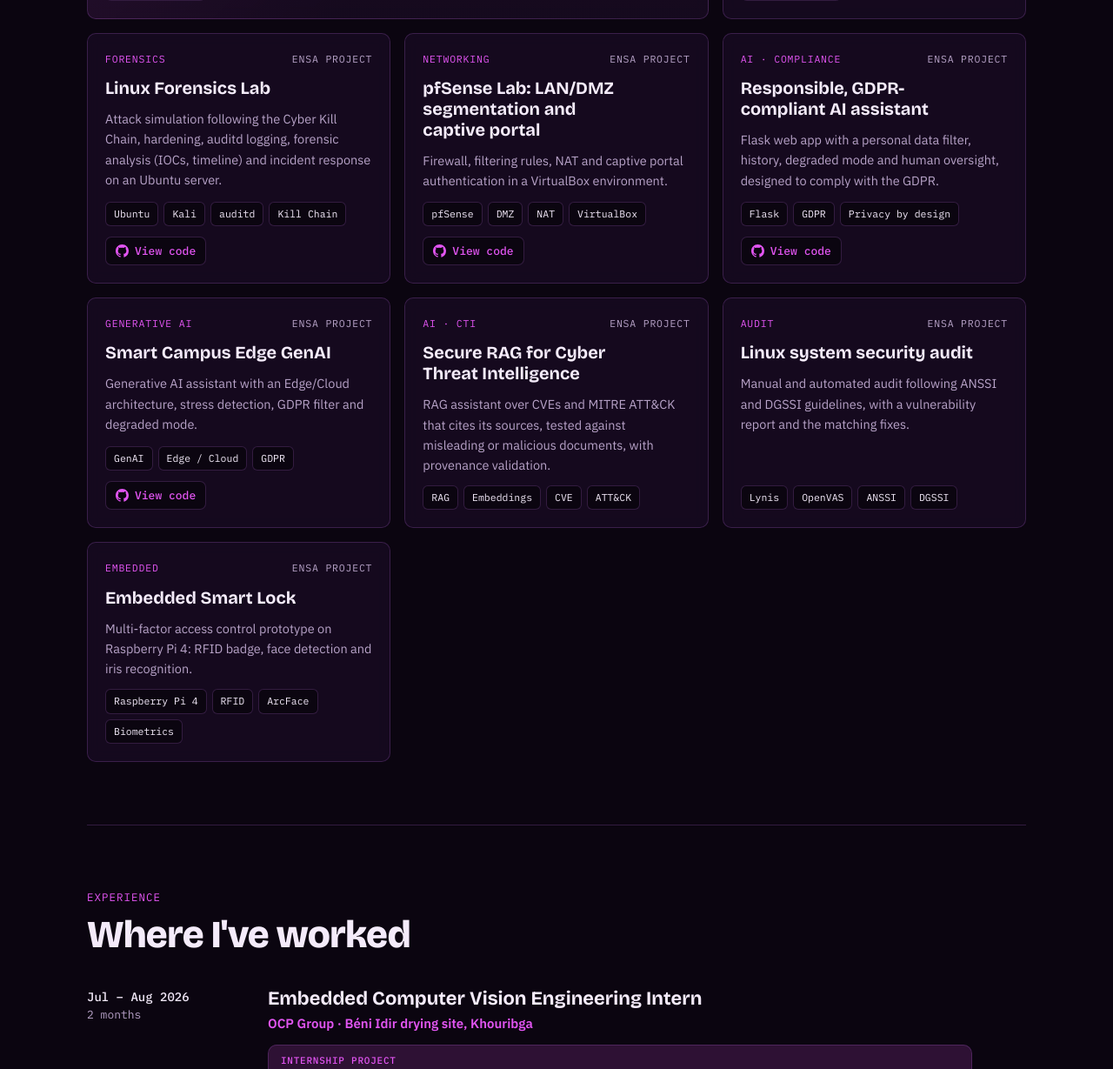
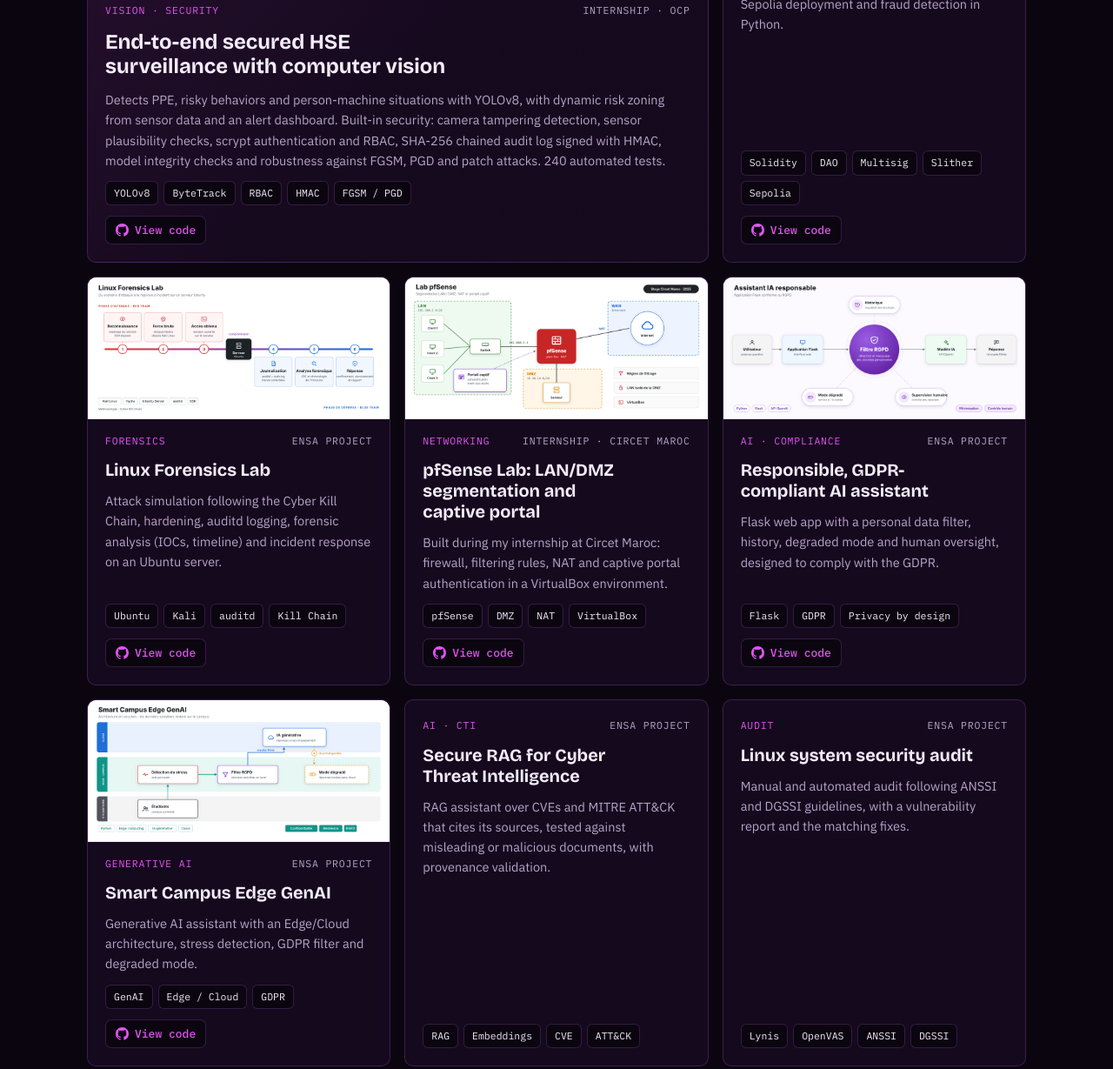
Before and after one commit to sabrine-ouarchane/sabrine-ouarchane.github.io, a plain HTML site: page index.html in a window 1280 px wide. Shown: the part 1513-2742 px from the top of the page at 87% size. Drawn offline with nearby package versions, Linux system fonts and the light colour scheme; animation ran at ten frames a second.

Commit message:
Update index.html

```diff
--- a/index.html
+++ b/index.html
@@ -150,6 +150,11 @@ h2{font-size:clamp(30px,4.4vw,44px);font-weight:800;letter-spacing:-.02em;line-h
 @media (max-width:600px){.proj.feat{grid-column:auto}}
 .repo{display:inline-flex;align-items:center;gap:7px;align-self:flex-start;font:500 13px/1 var(--mono);text-decoration:none;color:var(--accent);padding:8px 11px;border:1px solid var(--line);border-radius:7px;background:var(--bg)}
 .repo:hover{border-color:var(--accent)}
+.proj-media{margin:-20px -20px 4px;display:grid;gap:2px;grid-template-columns:repeat(var(--n,1),1fr);border-bottom:1px solid var(--line);border-radius:var(--radius) var(--radius) 0 0;overflow:hidden;background:#fff}
+.proj-media button{display:block;padding:0;border:0;background:#fff;cursor:zoom-in;aspect-ratio:2.15/1;overflow:hidden}
+.proj-media[style*="--n:2"] button{aspect-ratio:1.075/1}
+.proj-media img{width:100%;height:100%;object-fit:contain;display:block}
+.proj-media.photo img{object-fit:cover}
 
 /* Experience */
 .timeline{display:grid;gap:0;position:relative}
@@ -548,15 +553,15 @@ dialog.lb{max-height:92vh;overflow:auto}
   // Projects
   const GH='https://github.com/sabrine-ouarchane/';
   const projects=[
-    {c:'ia',l:'Vision · Security',o:'Internship · OCP',f:1,t:"End-to-end secured HSE surveillance with computer vision",d:"Detects PPE, risky behaviors and person-machine situations with YOLOv8, with dynamic risk zoning from sensor data and an alert dashboard. Built-in security: camera tampering detection, sensor plausibility checks, scrypt authentication and RBAC, SHA-256 chained audit log signed with HMAC, model integrity checks and robustness against FGSM, PGD and patch attacks. 240 automated tests.",s:['YOLOv8','ByteTrack','RBAC','HMAC','FGSM / PGD'],r:'hse-vision-securisee'},
-    {c:'blockchain',l:'Blockchain',o:'ENSA project',t:"CrowdFund DAO: secure decentralized crowdfunding",d:"ERC-20 token, DAO governance with snapshot and timelock, 2-of-3 multisig, React and IPFS dApp. 46 tests including fuzzing, Slither audit, Sepolia deployment and fraud detection in Python.",s:['Solidity','DAO','Multisig','Slither','Sepolia'],r:'crowdfund-dao'},
-    {c:'cyber',l:'Forensics',o:'ENSA project',t:"Linux Forensics Lab",d:"Attack simulation following the Cyber Kill Chain, hardening, auditd logging, forensic analysis (IOCs, timeline) and incident response on an Ubuntu server.",s:['Ubuntu','Kali','auditd','Kill Chain'],r:'linux-forensics-lab'},
-    {c:'cyber',l:'Networking',o:'ENSA project',t:"pfSense Lab: LAN/DMZ segmentation and captive portal",d:"Firewall, filtering rules, NAT and captive portal authentication in a VirtualBox environment.",s:['pfSense','DMZ','NAT','VirtualBox'],r:'pfsense-captive-portal-dmz-lab'},
-    {c:'ia',l:'AI · Compliance',o:'ENSA project',t:"Responsible, GDPR-compliant AI assistant",d:"Flask web app with a personal data filter, history, degraded mode and human oversight, designed to comply with the GDPR.",s:['Flask','GDPR','Privacy by design'],r:'assistant-ia-responsable-rgpd'},
-    {c:'ia',l:'Generative AI',o:'ENSA project',t:"Smart Campus Edge GenAI",d:"Generative AI assistant with an Edge/Cloud architecture, stress detection, GDPR filter and degraded mode.",s:['GenAI','Edge / Cloud','GDPR'],r:'smart-campus-edge-genai'},
+    {c:'ia',l:'Vision · Security',o:'Internship · OCP',f:1,t:"End-to-end secured HSE surveillance with computer vision",d:"Detects PPE, risky behaviors and person-machine situations with YOLOv8, with dynamic risk zoning from sensor data and an alert dashboard. Built-in security: camera tampering detection, sensor plausibility checks, scrypt authentication and RBAC, SHA-256 chained audit log signed with HMAC, model integrity checks and robustness against FGSM, PGD and patch attacks. 240 automated tests.",s:['YOLOv8','ByteTrack','RBAC','HMAC','FGSM / PGD'],r:'hse-vision-securisee',img:['hse-vision-securisee.jpg']},
+    {c:'blockchain',l:'Blockchain',o:'ENSA project',t:"CrowdFund DAO: secure decentralized crowdfunding",d:"ERC-20 token, DAO governance with snapshot and timelock, 2-of-3 multisig, React and IPFS dApp. 46 tests including fuzzing, Slither audit, Sepolia deployment and fraud detection in Python.",s:['Solidity','DAO','Multisig','Slither','Sepolia'],r:'crowdfund-dao',img:['crowdfund-dao.jpg']},
+    {c:'cyber',l:'Forensics',o:'ENSA project',t:"Linux Forensics Lab",d:"Attack simulation following the Cyber Kill Chain, hardening, auditd logging, forensic analysis (IOCs, timeline) and incident response on an Ubuntu server.",s:['Ubuntu','Kali','auditd','Kill Chain'],r:'linux-forensics-lab',img:['linux-forensics-lab.png']},
+    {c:'cyber',l:'Networking',o:'Internship · Circet Maroc',t:"pfSense Lab: LAN/DMZ segmentation and captive portal",d:"Built during my internship at Circet Maroc: firewall, filtering rules, NAT and captive portal authentication in a VirtualBox environment.",s:['pfSense','DMZ','NAT','VirtualBox'],r:'pfsense-captive-portal-dmz-lab',img:['pfsense-lab.png']},
+    {c:'ia',l:'AI · Compliance',o:'ENSA project',t:"Responsible, GDPR-compliant AI assistant",d:"Flask web app with a personal data filter, history, degraded mode and human oversight, designed to comply with the GDPR.",s:['Flask','GDPR','Privacy by design'],r:'assistant-ia-responsable-rgpd',img:['assistant-ia-rgpd.png']},
+    {c:'ia',l:'Generative AI',o:'ENSA project',t:"Smart Campus Edge GenAI",d:"Generative AI assistant with an Edge/Cloud architecture, stress detection, GDPR filter and degraded mode.",s:['GenAI','Edge / Cloud','GDPR'],r:'smart-campus-edge-genai',img:['smart-campus-edge-genai.png']},
     {c:'ia',l:'AI · CTI',o:'ENSA project',t:"Secure RAG for Cyber Threat Intelligence",d:"RAG assistant over CVEs and MITRE ATT&CK that cites its sources, tested against misleading or malicious documents, with provenance validation.",s:['RAG','Embeddings','CVE','ATT&CK']},
     {c:'cyber',l:'Audit',o:'ENSA project',t:"Linux system security audit",d:"Manual and automated audit following ANSSI and DGSSI guidelines, with a vulnerability report and the matching fixes.",s:['Lynis','OpenVAS','ANSSI','DGSSI']},
-    {c:'embarque',l:'Embedded',o:'ENSA project',t:"Embedded Smart Lock",d:"Multi-factor access control prototype on Raspberry Pi 4: RFID badge, face detection and iris recognition.",s:['Raspberry Pi 4','RFID','ArcFace','Biometrics']}
+    {c:'embarque',l:'Embedded',o:'ENSA project',t:"Embedded Smart Lock",d:"Multi-factor access control prototype on Raspberry Pi 4: RFID badge, face detection and iris recognition.",s:['Raspberry Pi 4','RFID','ArcFace','Biometrics'],img:['smart-lock-1.jpg','smart-lock-2.jpg'],photo:1}
   ];
   const ghIcon='<svg viewBox="0 0 16 16" width="15" height="15" fill="currentColor" aria-hidden="true"><path d="M8 0C3.58 0 0 3.58 0 8c0 3.54 2.29 6.530 5.47 7.59.4.07.55-.17.55-.38v-1.33c-2.23.48-2.7-1.07-2.7-1.07-.36-.92-.89-1.17-.89-1.17-.73-.5.06-.49.06-.49.8.06 1.230.83 1.230.83.72 1.22 1.880.87 2.330.66.07-.52.28-.87.51-1.070-1.780-.2-3.650-.89-3.650-3.950 0-.87.31-1.590.82-2.150-.08-.2-.36-1.020.08-2.120 0 0 .67-.21 2.2.82a7.6 7.6 0 0 1 4 0c1.53-1.040 2.2-.82 2.2-.82.44 1.1.16 1.920.08 2.120.51.56.82 1.270.82 2.150 0 3.070-1.870 3.750-3.650 3.950.29.25.54.73.54 1.480v2.2c0 .21.15.46.55.38A8.01 8.01 0 0 0 16 8c0-4.42-3.58-8-8-8z"/></svg>';
   const cats=[['all','All'],['cyber','Cybersecurity'],['ia','AI'],['embarque','Embedded'],['blockchain','Blockchain']];
@@ -569,7 +574,9 @@ dialog.lb{max-height:92vh;overflow:auto}
   function renderProj(k){
     [...fEl.children].forEach(b=>b.setAttribute('aria-pressed',b.dataset.k===k));
     gEl.innerHTML=projects.filter(p=>k==='all'||p.c===k).map(p=>
-      '<article class="proj'+(p.f?' feat':'')+'"><div class="cat"><i>'+p.l+'</i><span>'+p.o+'</span></div><h3>'+p.t+'</h3><p>'+p.d+'</p><ul class="chips">'+p.s.map(x=>'<li>'+x+'</li>').join('')+'</ul>'+
+      '<article class="proj'+(p.f?' feat':'')+'">'+
+      (p.img?'<div class="proj-media'+(p.photo?' photo':'')+'" style="--n:'+p.img.length+'">'+p.img.map((src,i)=>'<button type="button" data-src="'+src+'" data-title="'+p.t.replace(/"/g,'&quot;')+'" aria-label="View the image of '+p.t.replace(/"/g,'&quot;')+' full size"><img src="'+src+'" alt="'+(p.photo?'Photo '+(i+1)+' of the ':'Diagram of the ')+p.t.replace(/"/g,'&quot;')+' project" loading="lazy"></button>').join('')+'</div>':'')+
+      '<div class="cat"><i>'+p.l+'</i><span>'+p.o+'</span></div><h3>'+p.t+'</h3><p>'+p.d+'</p><ul class="chips">'+p.s.map(x=>'<li>'+x+'</li>').join('')+'</ul>'+
       (p.r?'<a class="repo" href="'+GH+p.r+'" target="_blank" rel="noopener">'+ghIcon+'View code</a>':'')+
       '</article>').join('');
   }
@@ -624,6 +631,11 @@ dialog.lb{max-height:92vh;overflow:auto}
     lbImg.src=b.dataset.src; lbImg.alt=b.querySelector('img').alt; lbTitle.textContent=b.dataset.title;
     if(lb.showModal) lb.showModal(); else lb.setAttribute('open','');
   }));
+  gEl.addEventListener('click',e=>{
+    const b=e.target.closest('.proj-media button'); if(!b) return;
+    lbImg.src=b.dataset.src; lbImg.alt=b.querySelector('img').alt; lbTitle.textContent=b.dataset.title;
+    if(lb.showModal) lb.showModal(); else lb.setAttribute('open','');
+  });
   document.getElementById('lbClose').addEventListener('click',()=>lb.close());
   lb.addEventListener('click',e=>{if(e.target===lb) lb.close()});
 
```
